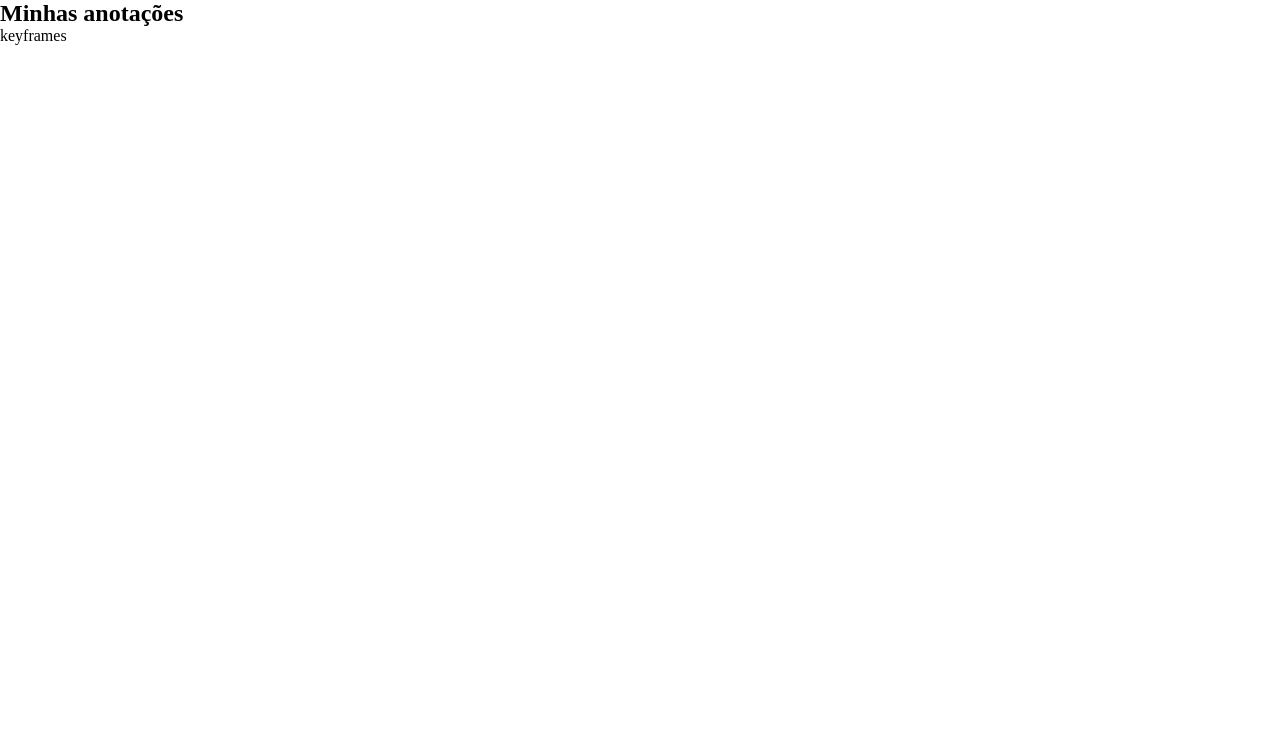
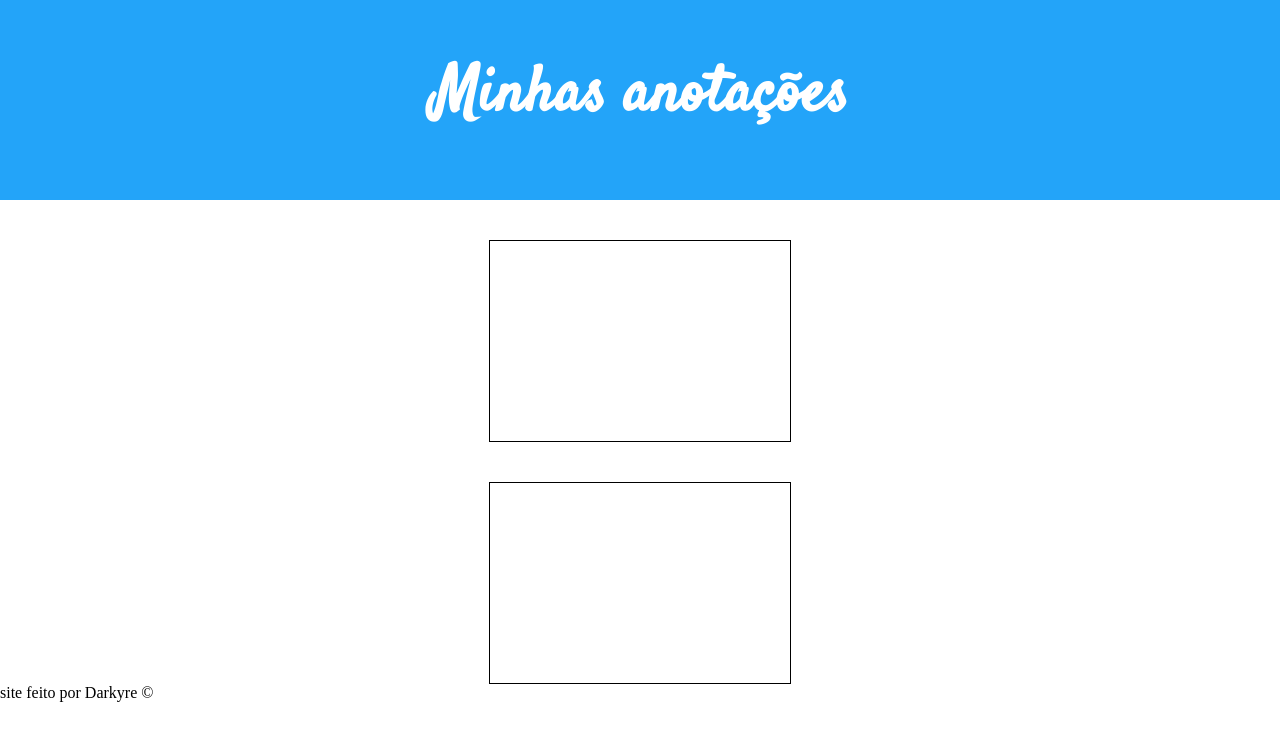
Before and after one commit to Edprogammer/anotes, a plain HTML site: page index.html in a window 1280 px wide. Drawn offline with Linux system fonts and the light colour scheme.

Commit message:
iframes e páginas

```diff
--- a/estilos/style.css
+++ b/estilos/style.css
@@ -17,3 +17,25 @@
     margin: 0px;
     padding: 0px;
 }
+#cabeca{
+    background-image: linear-gradient(to left, #23a4f9 400%, #17FDDD);
+    background-size: cover;
+    background-repeat: no-repeat;
+    height: 200px;
+}
+#cabeca > h1{
+    color: white;
+    font-size: 400%;
+    font-family: 'Satisfy', sans-serif;
+    text-align: center;
+    padding-top: 50px;
+}
+iframe{
+    display: block;
+    margin: auto;
+    margin-top: 40px;
+    text-align: center;
+    width: 300px;
+    height:200px;
+    border: 1px solid black;
+}
--- /dev/null
+++ b/iframes/1.html
@@ -0,0 +1,11 @@
+<!DOCTYPE html>
+<html lang="pt-br">
+<head>
+    <meta charset="UTF-8">
+    <meta name="viewport" content="width=device-width, initial-scale=1.0">
+    <title>Document</title>
+</head>
+<body>
+
+</body>
+</html>
--- a/index.html
+++ b/index.html
@@ -10,17 +10,18 @@
     <link rel="stylesheet" href="estilos/desktop.css">
 </head>
 <body>
-    <section> <!--título-->
+    <section id="cabeca"> <!--título-->
         <h1>Minhas anotações</h1>
     </section>
-    <section> <!--Keyframes-->
-        keyframes
+    <section id="iframes"> <!--iframes-->
+        <p><iframe src="iframes/1.html" frameborder="0"><a href="páginas/pag1.html"></a></iframe></p>
+        <p><iframe src="iframes/2.html" frameborder="0"></iframe></p>
     </section>
-    <section> <!--Botão de voltar-->
+    <section id="voltar"> <!--Botão de voltar-->
 
     </section>
     <footer> <!--site feito por daykyre-->
-
+        <p>site feito por Darkyre 	&#169;</p>
     </footer>
 </body>
 </html>
```
Also changed, not shown: iframes/2.html (added), páginas/pag1.html (added).
